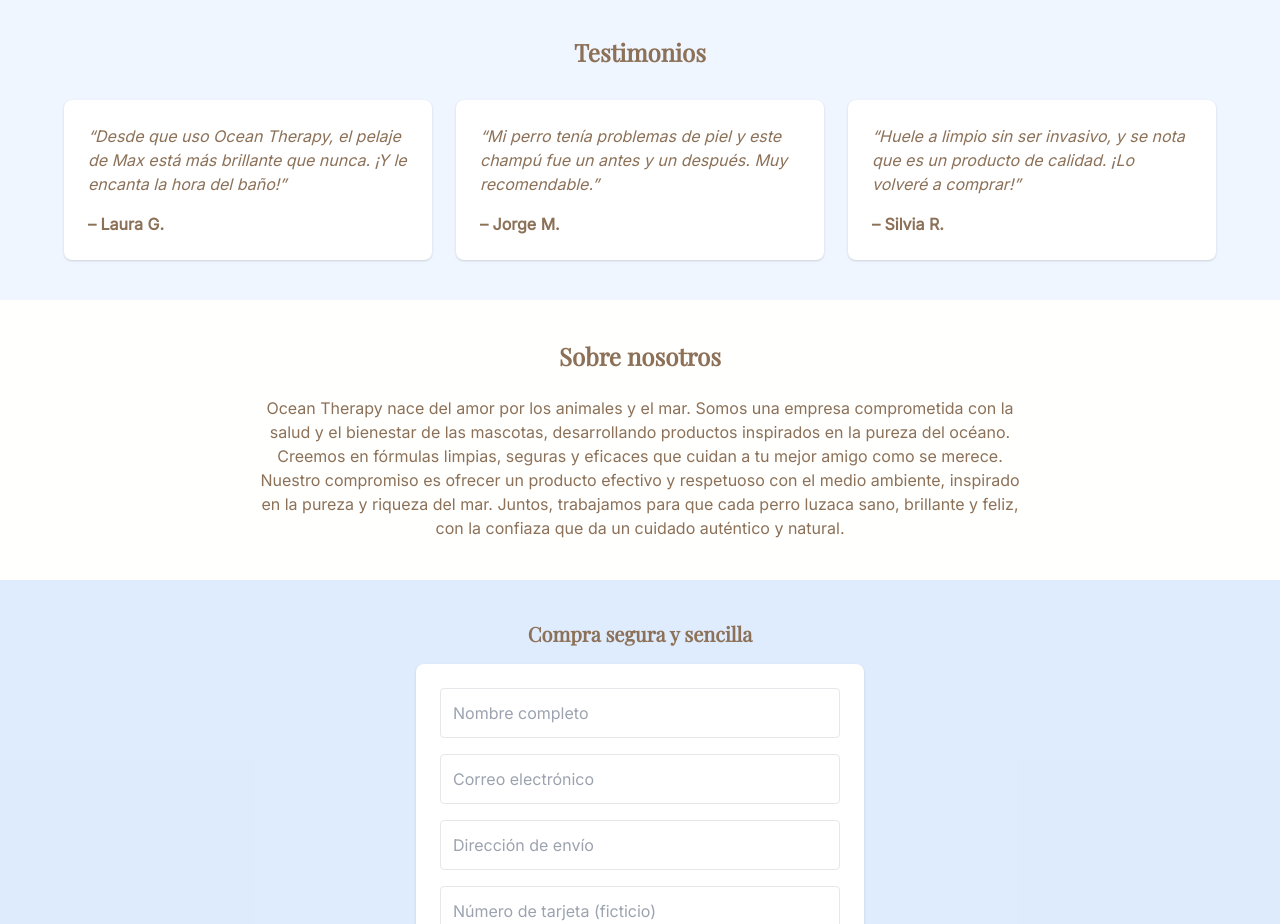
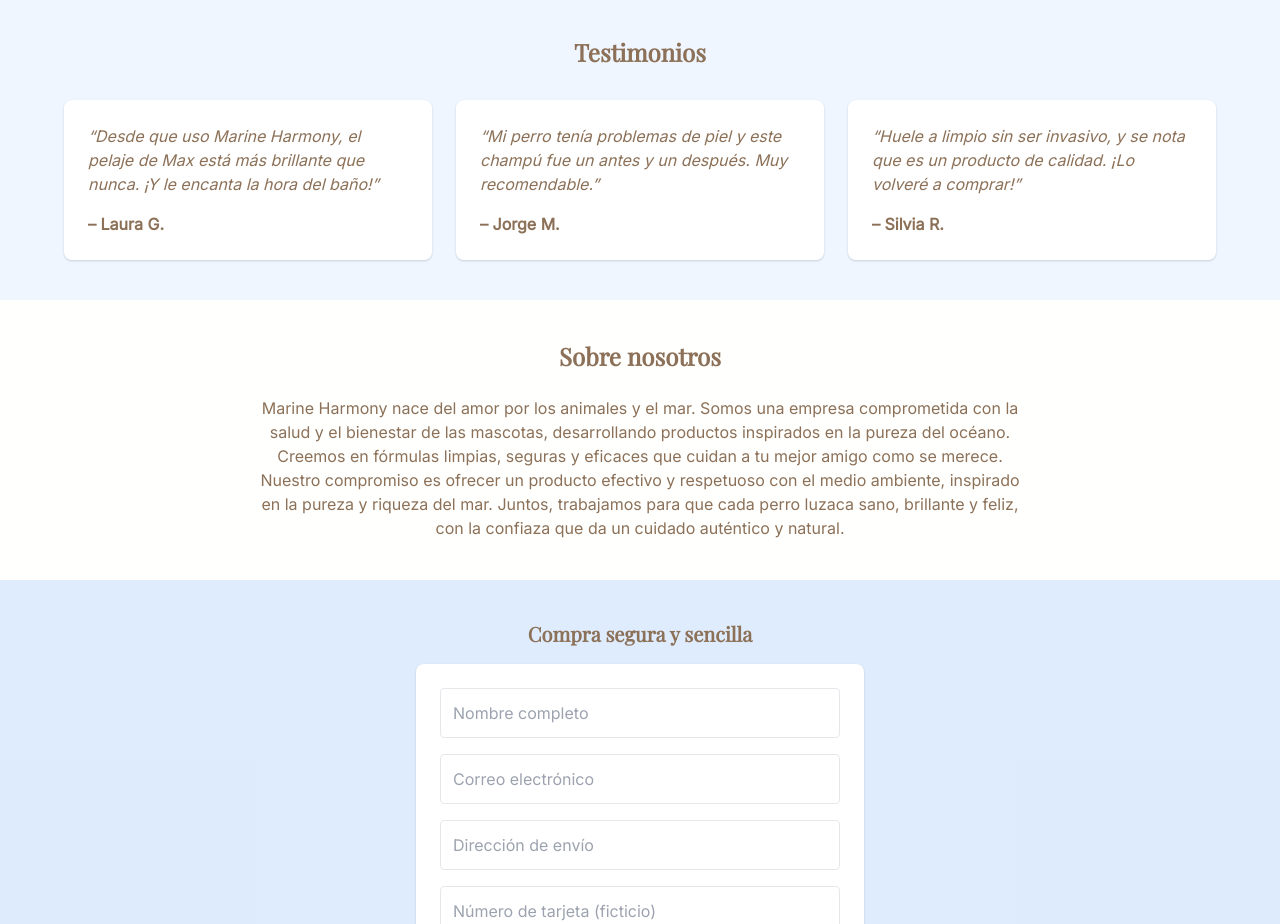
Before and after one commit to unai-web/ocean-therapy, a plain HTML site: page index.html in a window 1280 px wide. Shown: the part 1020-1944 px from the top of the page. Drawn offline with nearby package versions, Linux system fonts and the light colour scheme.

Commit message:
Update index.html

```diff
--- a/index.html
+++ b/index.html
@@ -118,7 +118,7 @@
       <h2 class="text-2xl font-semibold text-accent text-center mb-8">Testimonios</h2>
       <div class="grid grid-cols-1 sm:grid-cols-2 lg:grid-cols-3 gap-6 max-w-6xl mx-auto">
         <div class="bg-white p-4 sm:p-6 rounded-lg shadow">
-          <p class="italic text-accent">“Desde que uso Ocean Therapy, el pelaje de Max está más brillante que nunca. ¡Y le encanta la hora del baño!”</p>
+          <p class="italic text-accent">“Desde que uso Marine Harmony, el pelaje de Max está más brillante que nunca. ¡Y le encanta la hora del baño!”</p>
           <p class="mt-4 font-bold accent-beige">– Laura G.</p>
         </div>
         <div class="bg-white p-4 sm:p-6 rounded-lg shadow">
@@ -136,7 +136,7 @@
     <section class="py-10 px-4 sm:px-6 bg-white bg-opacity-90">
       <h2 class="text-2xl font-semibold text-accent text-center mb-6">Sobre nosotros</h2>
       <div class="max-w-3xl mx-auto text-accent text-center">
-        <p>Ocean Therapy nace del amor por los animales y el mar. Somos una empresa comprometida con la salud y el bienestar de las mascotas, desarrollando productos inspirados en la pureza del océano. Creemos en fórmulas limpias, seguras y eficaces que cuidan a tu mejor amigo como se merece. Nuestro compromiso es ofrecer un producto efectivo y respetuoso con el medio ambiente, inspirado en la pureza y riqueza del mar. Juntos, trabajamos para que cada perro luzaca sano, brillante y feliz, con la confiaza que da un cuidado auténtico y natural.</p>
+        <p>Marine Harmony nace del amor por los animales y el mar. Somos una empresa comprometida con la salud y el bienestar de las mascotas, desarrollando productos inspirados en la pureza del océano. Creemos en fórmulas limpias, seguras y eficaces que cuidan a tu mejor amigo como se merece. Nuestro compromiso es ofrecer un producto efectivo y respetuoso con el medio ambiente, inspirado en la pureza y riqueza del mar. Juntos, trabajamos para que cada perro luzaca sano, brillante y feliz, con la confiaza que da un cuidado auténtico y natural.</p>
       </div>
     </section>
 
```
